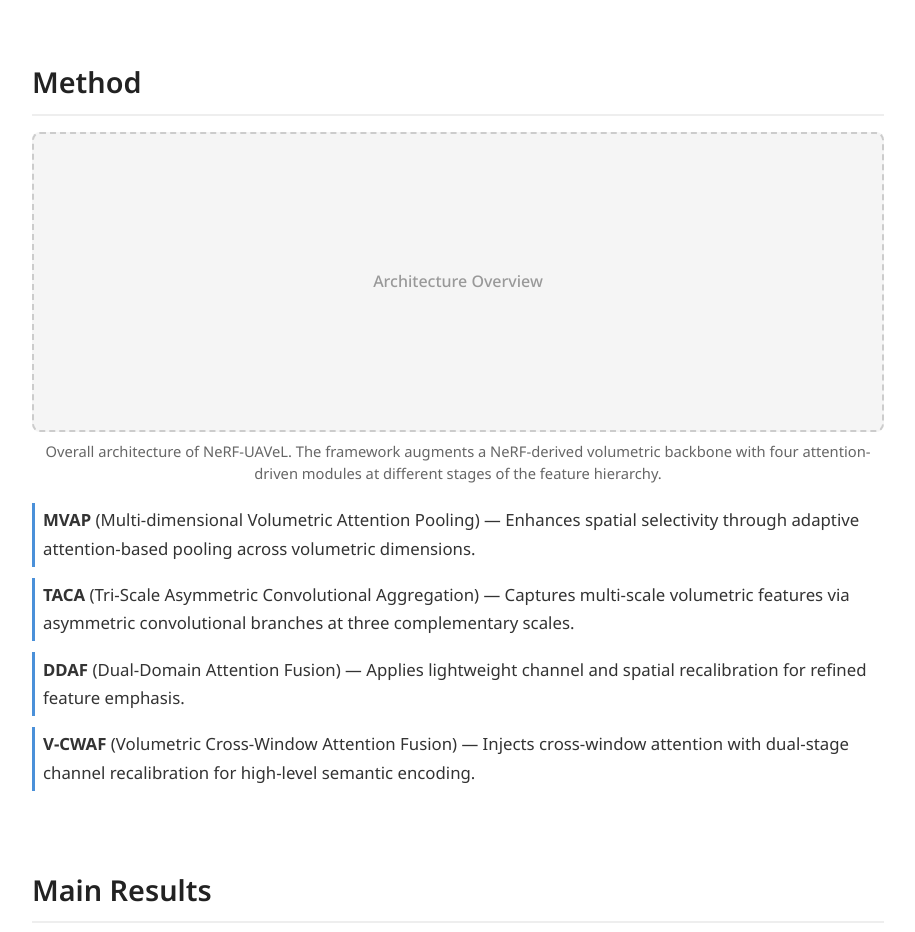
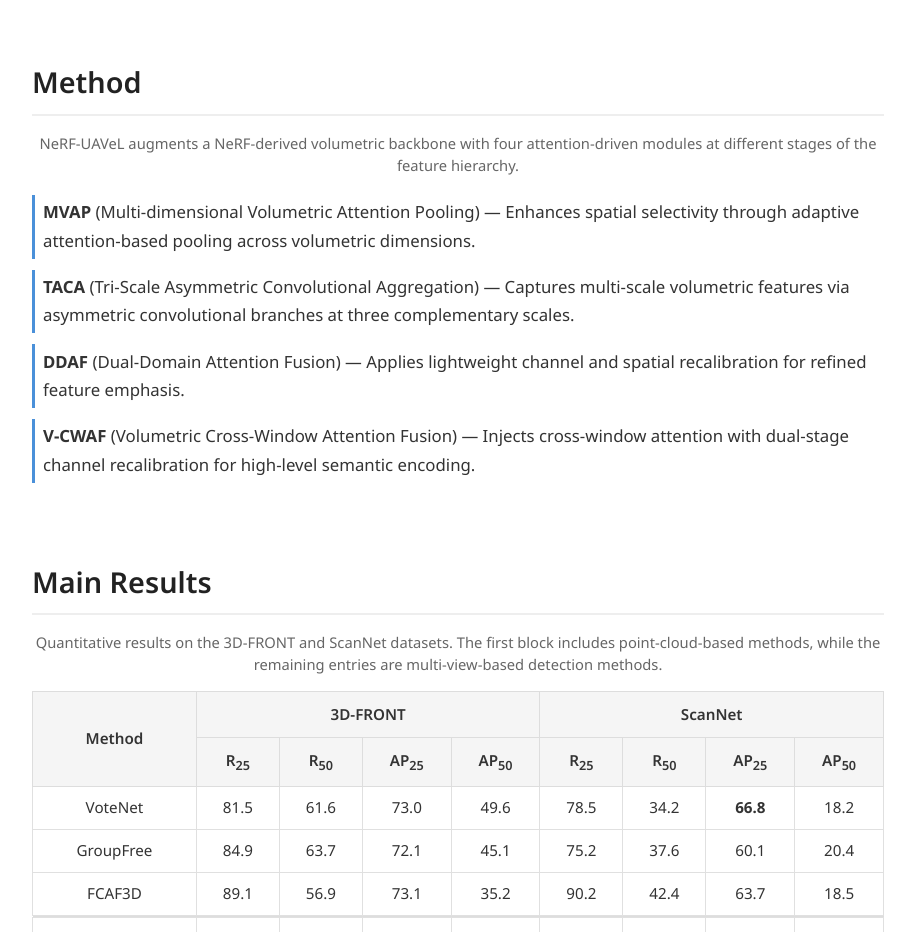
Before and after one commit to HanaLebeta/NeRF-UAVeL, a plain HTML site: page docs/index.html in a window 1280 px wide. Shown: the part 1640-2572 px from the top of the page, without its empty margins (182-1097 px from the left). Drawn offline with Linux system fonts and the light colour scheme.

Commit message:
Remove placeholder files and references

```diff
--- a/docs/index.html
+++ b/docs/index.html
@@ -70,10 +70,7 @@
   <!-- Method -->
   <section class="section">
     <h2>Method</h2>
-    <div class="image-placeholder">
-      <span>Architecture Overview</span>
-    </div>
-    <p class="caption">Overall architecture of NeRF-UAVeL. The framework augments a NeRF-derived volumetric backbone with four attention-driven modules at different stages of the feature hierarchy.</p>
+    <p class="caption">NeRF-UAVeL augments a NeRF-derived volumetric backbone with four attention-driven modules at different stages of the feature hierarchy.</p>
     <div class="module-list">
       <p><strong>MVAP</strong> (Multi-dimensional Volumetric Attention Pooling) &mdash; Enhances spatial selectivity through adaptive attention-based pooling across volumetric dimensions.</p>
       <p><strong>TACA</strong> (Tri-Scale Asymmetric Convolutional Aggregation) &mdash; Captures multi-scale volumetric features via asymmetric convolutional branches at three complementary scales.</p>
```
Also changed, not shown: assets/architecture.png (deleted), assets/results_front3d.png (deleted), assets/results_scannet.png (deleted), assets/teaser.png (deleted), docs/static/images/architecture.png (deleted), docs/static/images/heatmap_1.png (deleted), docs/static/images/heatmap_2.png (deleted), docs/static/images/qual_front3d.png (deleted), docs/static/images/qual_scannet.png (deleted), 1 other file.
